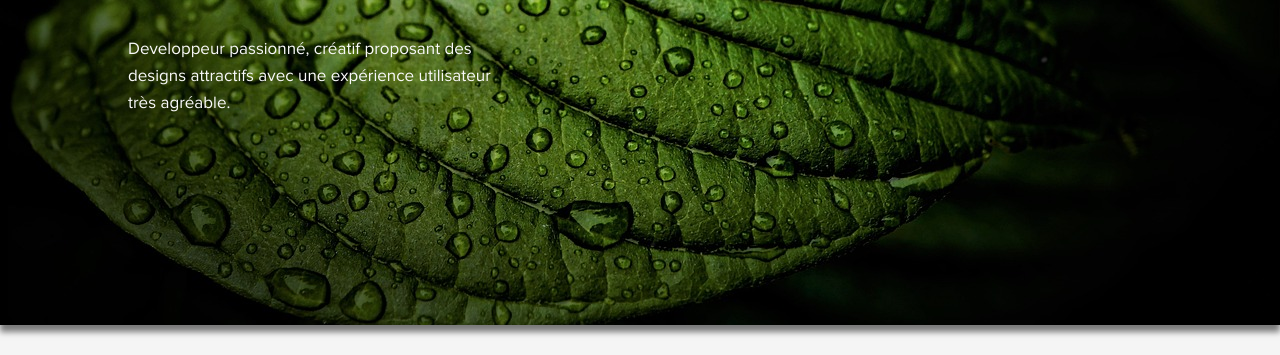
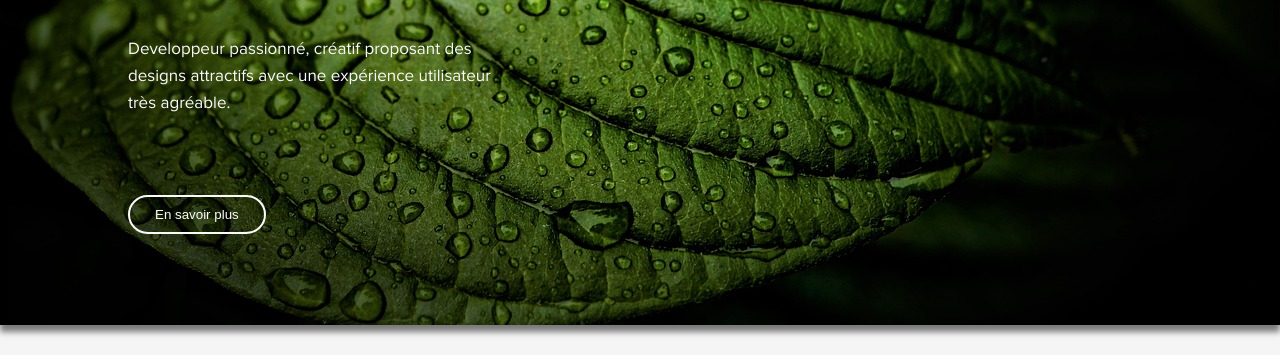
Before and after one commit to AristideSamba/portfolio-aristide, a plain HTML site: page index.html in a window 1280 px wide. Shown: the part 445-800 px from the top of the page. Drawn offline with Linux system fonts and the light colour scheme.

Commit message:
Boutton en savoir plus

```diff
--- a/css/theme.css
+++ b/css/theme.css
@@ -170,6 +170,18 @@ header .contact-icons-burgermenu{
     color: #FAFAFA;
     font-size: 1.7rem;
 }
+button{
+    position: absolute;
+    top: 80%;
+    left: 10%;
+    padding: 10px 25px;
+    color: #FAFAFA;
+    background: transparent;
+    border: 2px solid #FAFAFA;
+    border-radius: 20px;
+    outline: none;
+    cursor: pointer;
+}
 .my-title .bulles{
     position: absolute;
     width: 100%;
@@ -195,7 +207,7 @@ header .contact-icons-burgermenu{
         transform: translateY(0);
         opacity: 0;
     }
-    30%{
+    50%{
         opacity: 1;
     }
     70%{
@@ -461,6 +473,9 @@ footer .navbar a:hover{
         font-size: 1.5rem;
         width: 60%;
     }
+    button{
+        top: 65%;
+    }
     .my-title .bulles{
         bottom: 0px;
     }
--- a/index.html
+++ b/index.html
@@ -79,6 +79,7 @@
                 <p>
                     Developpeur passionné, créatif proposant des designs attractifs avec une expérience utilisateur très agréable.
                 </p>
+                <button type="button">En savoir plus</button>
                 <div class="bulles">
                     <img src="./asset/bubble1.png" alt="">
                     <img src="./asset/bubble1.png" alt="">
```
